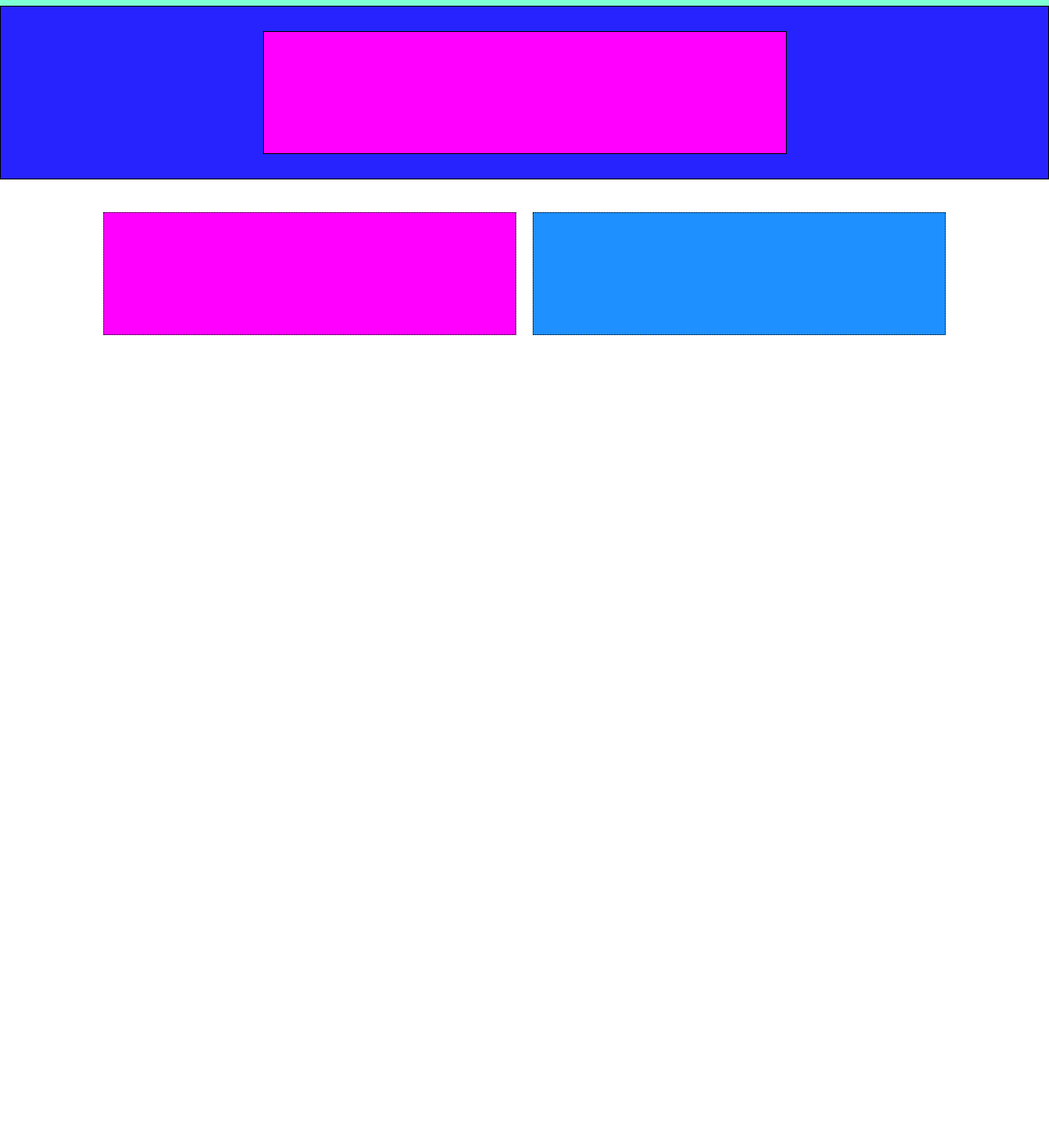
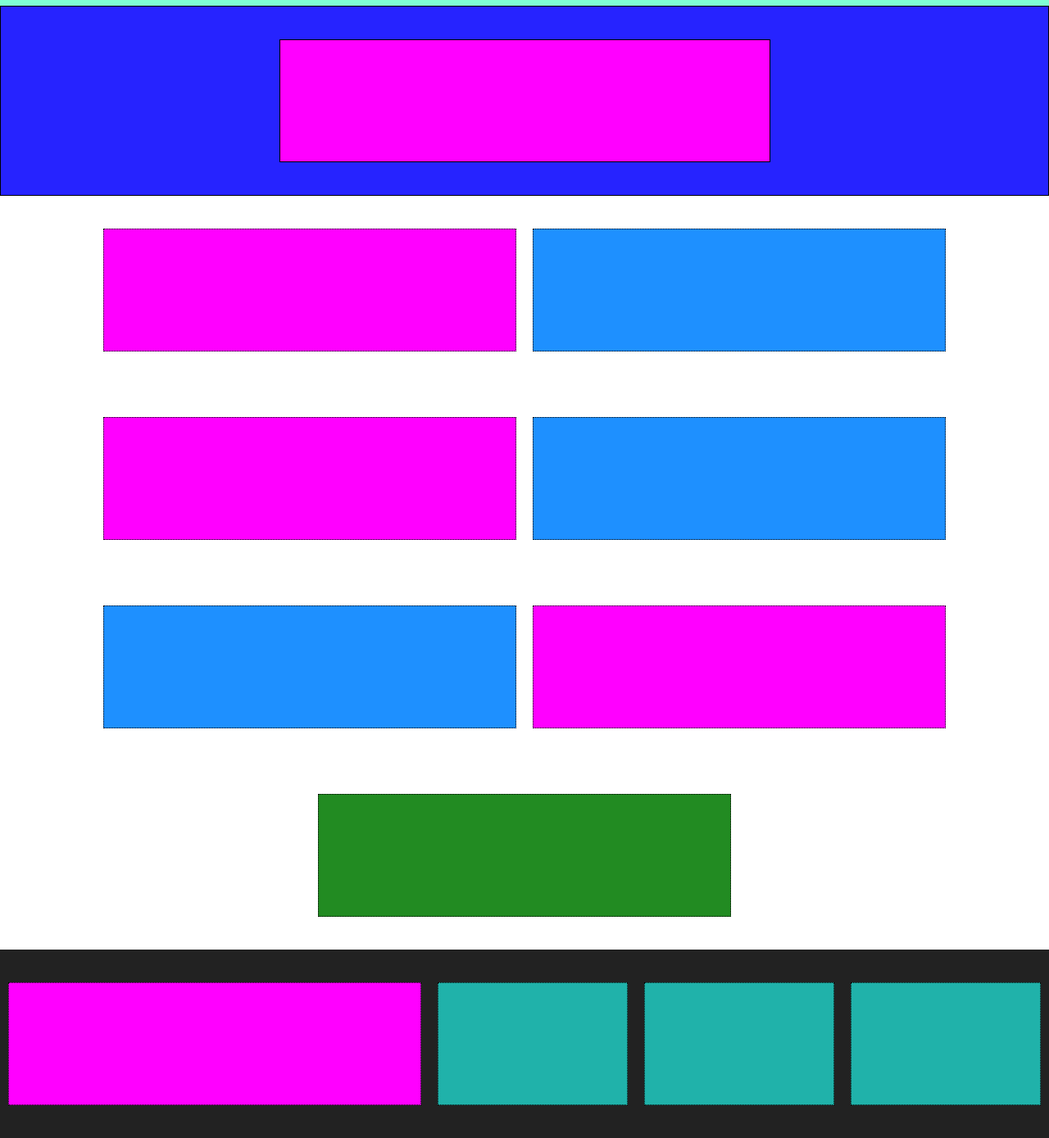
Before and after one commit to Sanix0100/htm-css-struttura-discord, a plain HTML site: page index.html in a window 1280 px wide. Shown: the part 63-1452 px from the top of the page at 82% size. Before the commit the page ends 800 px from the top, so only its background shows below. Drawn offline with Linux system fonts and the light colour scheme.

Commit message:
completamento sezioni

```diff
--- a/css/style.css
+++ b/css/style.css
@@ -21,12 +21,26 @@
 
 }
 
+body {
+    font-family: Arial, sans-serif;
+
+}
+
 .header {
     background-color: aquamarine;
-    padding: 10px 0;
     display: flex;
+    flex-wrap: wrap;
     justify-content: space-between;
-    text-align: center;
+    align-items: center;
+    padding: 10px 20px;
+
+}
+.nav {
+  display: flex;
+  flex: 2 1 300px;
+  justify-content: center;
+  gap: 10px;
+  flex-wrap: wrap;
 }
 
 .logo {
@@ -55,9 +69,8 @@
     border: 1px solid black;
     background-color: rgba(4, 0, 255, 0.863);
     display: flex;
-    justify-content: flex-start;
-    align-items: center;
-    padding: 30px 0;
+    justify-content: center;
+    padding: 40px;
 
 }
 
@@ -68,10 +81,11 @@
 }
 
 .section {
-    display: flex;
-    justify-content: center;
-    gap: 20px;
-    padding: 40px 10px;
+  display: flex;
+  flex-wrap: wrap;
+  justify-content: center;
+  gap: 20px;
+  padding: 40px 10px;
 }
 
 .border-black {
@@ -103,8 +117,27 @@
     flex: 1;
 }
 
+.bg-dark {
+    background-color: #222;
+}
+.bg-pink, .bg-blue, .bg-green, .bg-cyan {
+  text-align: center;
+}
 .box {
     width: 40%;
     height: 150px;
     border: 1px dotted black;
 }
+.footer {
+  background-color: #90fcd0;
+  display: flex;
+  justify-content: space-between;
+  align-items: center;
+  padding: 10px 20px;
+  flex-wrap: wrap;
+}
+
+.footer .logo, .footer .bottom {
+  background-color: pink;
+  padding: 10px;
+}
--- a/index.html
+++ b/index.html
@@ -31,14 +31,43 @@
             <div class="container border-black bg-pink">
             </div>
         </section>
+    </div>
 
-        <!-- layout section 1 -->
+    <!-- layout section 1 -->
+    <div>
         <section class="section bg-white">
             <div class="box bg-pink"></div>
             <div class="box bg-blue"></div>
-
         </section>
-
+    </div>
+    <!-- layout section 2 -->
+    <div>
+        <section class="section bg-grey">
+            <div class="box bg-pink"></div>
+            <div class="box bg-blue"></div>
+        </section>
+    </div>
+    <!-- layout section 3 -->
+    <div>
+        <section class="section bg-white">
+            <div class="box bg-blue"></div>
+            <div class="box bg-pink"></div>
+        </section>
+    </div>
+    <!-- layout section 4 -->
+    <div>
+        <section class="section bg-grey">
+            <div class="box bg-green full"></div>
+        </section>
+    </div>
+    <!-- layout section 5 -->
+    <div>
+        <section class="section bg-dark">
+            <div class="box bg-pink"></div>
+            <div class="box bg-cyan"></div>
+            <div class="box bg-cyan"></div>
+            <div class="box bg-cyan"></div>
+        </section>
     </div>
 
 </body>
```
